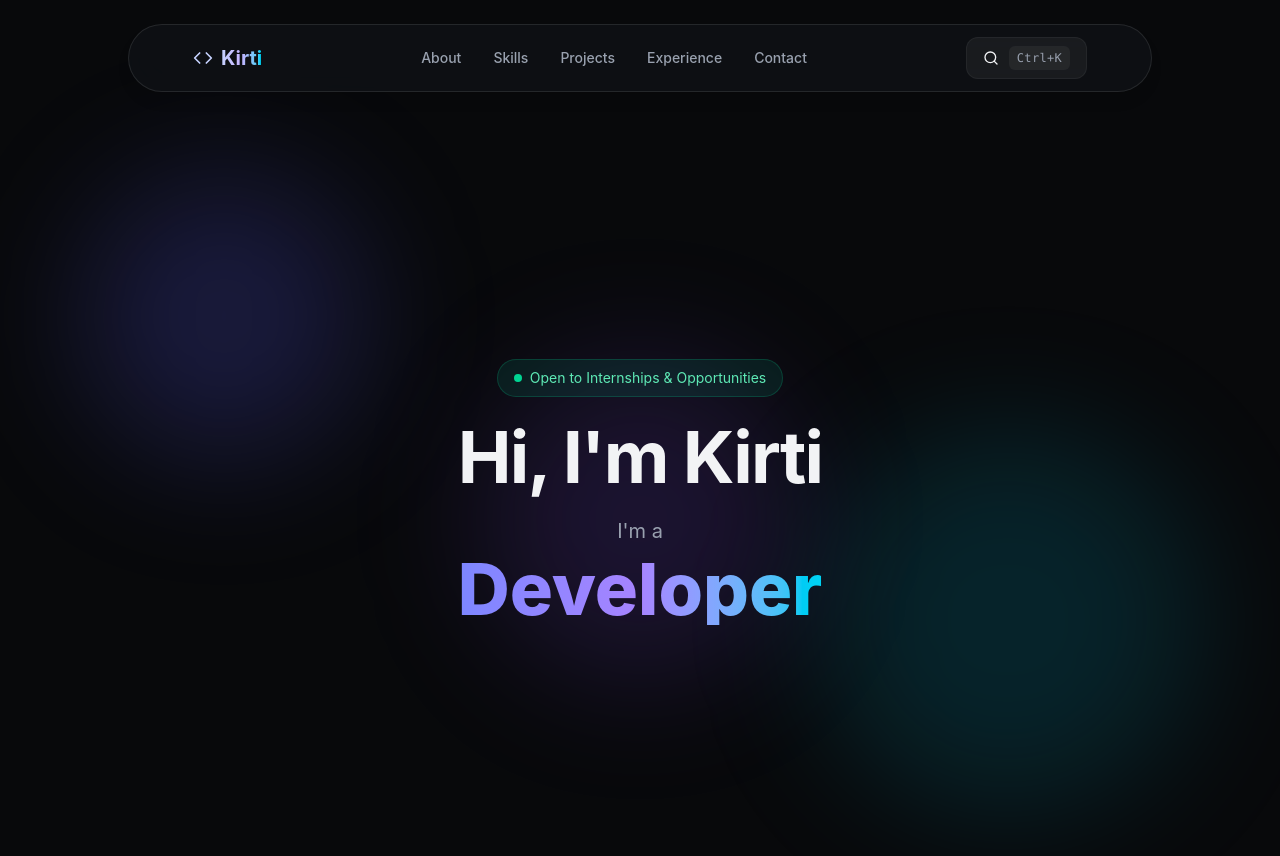
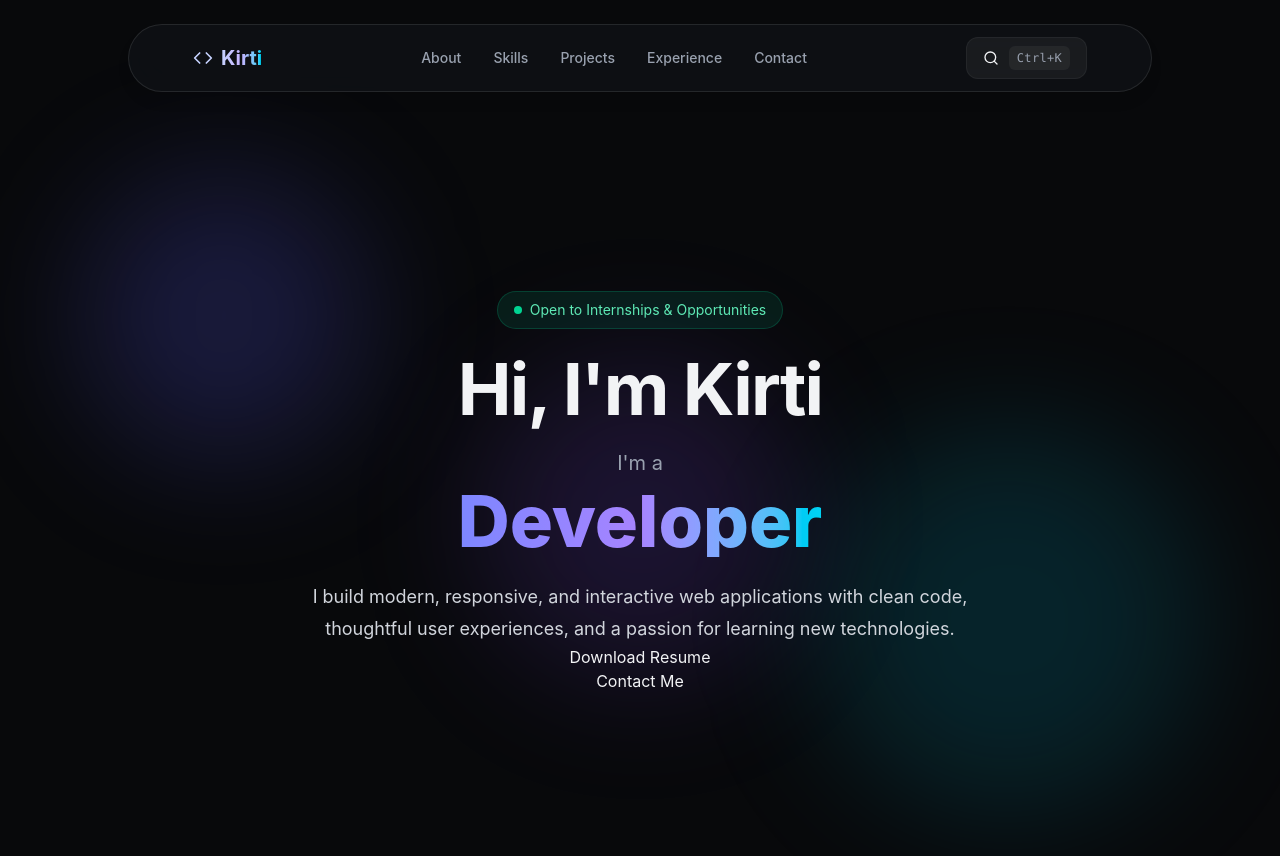
Before and after one commit to Kirti391/Portfolio-website, a React (Vite) app: page / in a window 1280 px wide. Shown: the top 856 px of the page. Built offline with nearby package versions, Linux system fonts and the light colour scheme.

Commit message:
feat(hero): add CTA buttons with icons

```diff
--- a/src/components/hero.jsx
+++ b/src/components/hero.jsx
@@ -1,4 +1,5 @@
 import Button from "./button";
+import { FiDownload, FiMail } from "react-icons/fi";
 
 function Hero(){
     return (
@@ -22,6 +23,11 @@ function Hero(){
         <p className="text-xl text-gray-400">I'm a </p>
         <h2 className="mt-2 bg-gradient-to-r from-indigo-400 via-violet-400 to-cyan-400 bg-clip-text text-6xl font-extrabold text-transparent md:text-7xl">Developer</h2>
     </div>
+    <p className="mt-6 max-w-2xl text-lg text-gray-300 leading-8"> I build modern, responsive, and interactive web applications with
+  clean code, thoughtful user experiences, and a passion for learning
+  new technologies.</p>
+  <Button text="Download Resume" icon={<FiDownload/>} variant="primary"/>
+  <Button text="Contact Me" icon={<FiMail/>} variant="secondary"/>
 </div>
 
 {/* <h1>Hi </h1>
```
